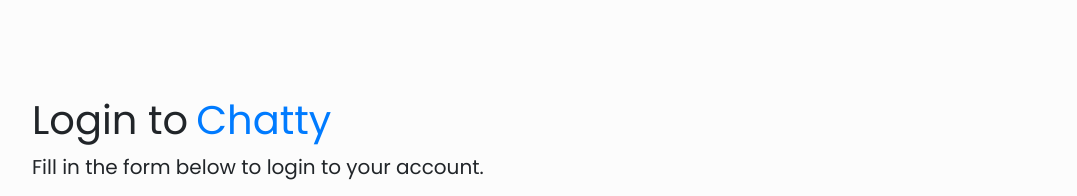
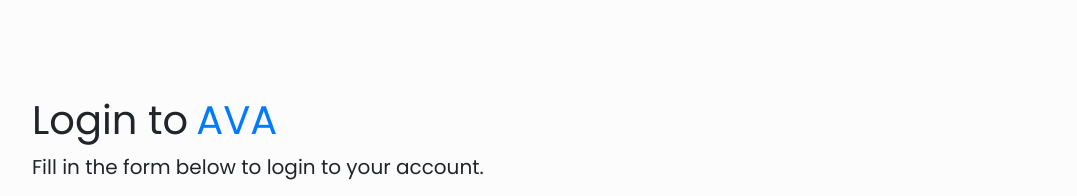
Before and after one commit to leenatantawy/AVA, a React (Create React App) app in the folder chat/: page /login in a window 1280 px wide. Shown: the top 196 px of the page, without its empty margins (101-1178 px from the left). Built offline with nearby package versions, Linux system fonts and the light colour scheme; no server answers.

Commit message:
change name

```diff
--- a/chat/src/components/Footer.js
+++ b/chat/src/components/Footer.js
@@ -4,7 +4,7 @@
   return (
     <footer className="pt-5">
       <div className="container text-center">
-        <p>&copy; Chatty 2020.</p>
+        <p>AVA Uncommon Hacks.</p>
       </div>
     </footer>
   )
--- a/chat/src/pages/Login.js
+++ b/chat/src/pages/Login.js
@@ -59,7 +59,7 @@
           <h1>
             Login to
             <Link className="title ml-2" to="/">
-              Chatty
+            AVA
             </Link>
           </h1>
           <p className="lead">
--- a/chat/src/pages/Signup.js
+++ b/chat/src/pages/Signup.js
@@ -56,7 +56,7 @@
         <form className="mt-5 py-5 px-5" onSubmit={this.handleSubmit}>
           <h1>
             Sign Up to
-          <Link className="title ml-2" to="/">Chatty</Link>
+          <Link className="title ml-2" to="/">AVA</Link>
           </h1>
           <p className="lead">Fill in the form below to create an account.</p>
           <div className="form-group">
```
